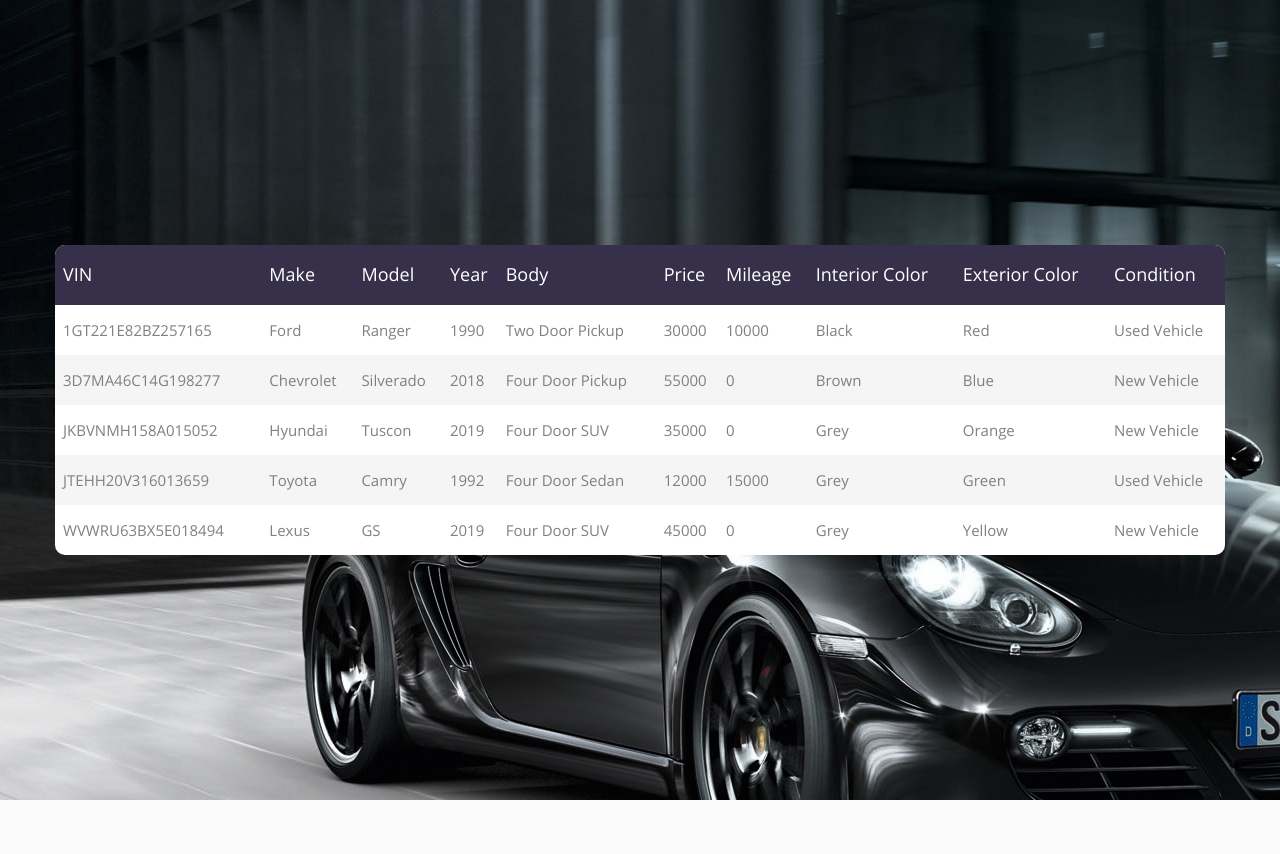
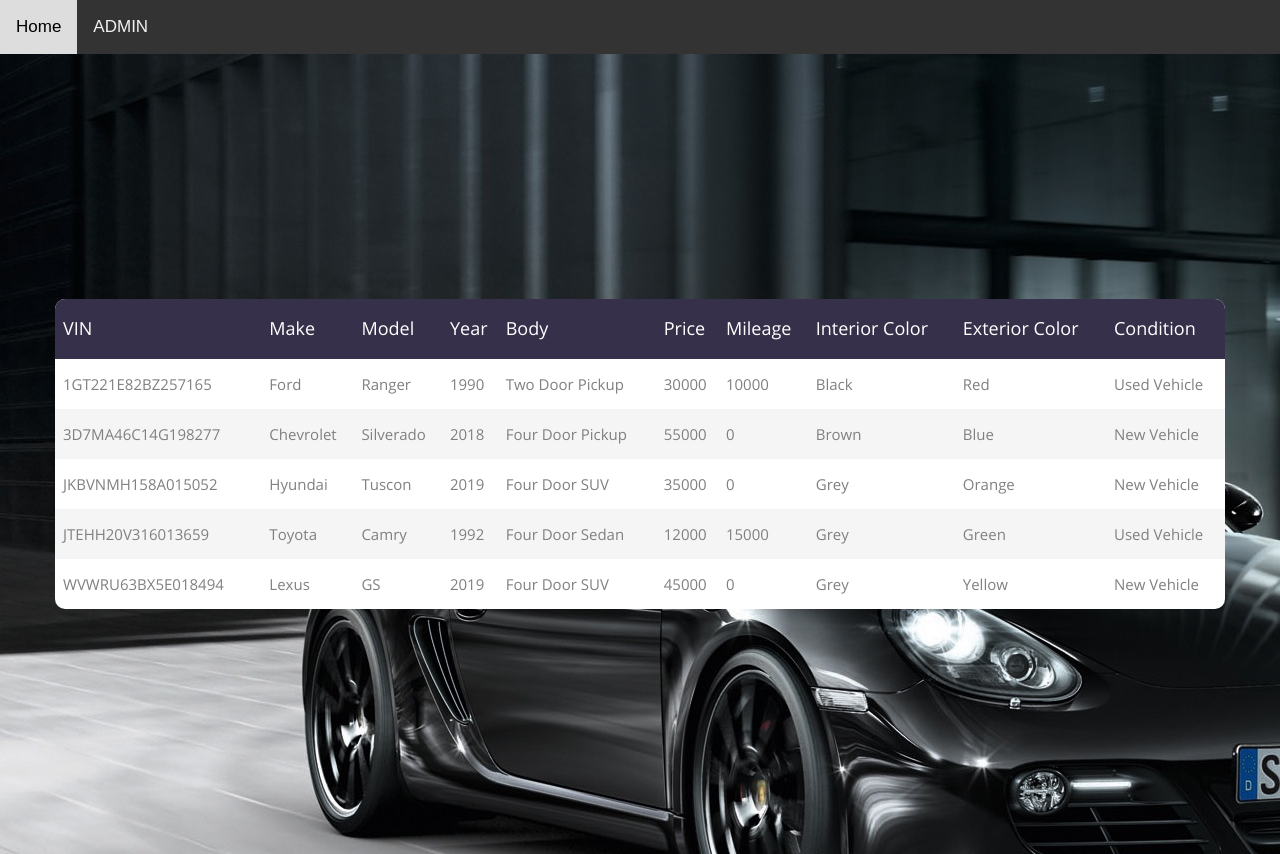
Before and after one commit to abegaz/iCarShop, a PHP site: page /inventory.php in a window 1280 px wide. Before the commit the page ends 800 px from the top, so only its background shows below. Run offline with PHP 8.4, Linux system fonts and the light colour scheme; data comes from the database, SQL or seed files in the repository.

Commit message:
Update inventory.php

```diff
--- a/iCarShopWebApp/inventory.php
+++ b/iCarShopWebApp/inventory.php
@@ -20,8 +20,45 @@
 	<link rel="stylesheet" type="text/css" href="css/util.css">
 	<link rel="stylesheet" type="text/css" href="css/main.css">
 <!--===============================================================================================-->
+<meta name="viewport" content="width=device-width, initial-scale=1">
+<style>
+body {
+  margin: 0;
+  font-family: Arial, Helvetica, sans-serif;
+}
+
+.topnav {
+  overflow: hidden;
+  background-color: #333;
+}
+
+.topnav a {
+  float: left;
+  color: #f2f2f2;
+  text-align: center;
+  padding: 14px 16px;
+  text-decoration: none;
+  font-size: 17px;
+}
+
+.topnav a:hover {
+  background-color: #ddd;
+  color: black;
+}
+
+.topnav a.active {
+  background-color: #4CAF50;
+  color: white;
+}
+</style>
 </head>
 <body>
+
+<div class="topnav">
+  <a class="HeroPage.html" href="#home">Home</a>
+  <a href="CarDataEntryView.html">ADMIN</a>
+
+</div>
 
 	<div class="limiter">
 		<div class="container-table100">
@@ -77,6 +114,10 @@
 
 
 
+</div>
+
+
+
 
 <!--===============================================================================================-->
 	<script src="vendor/jquery/jquery-3.2.1.min.js"></script>
```
